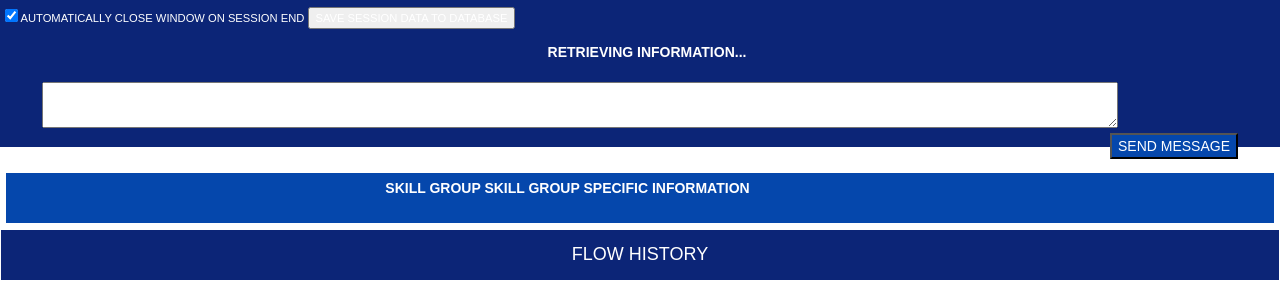
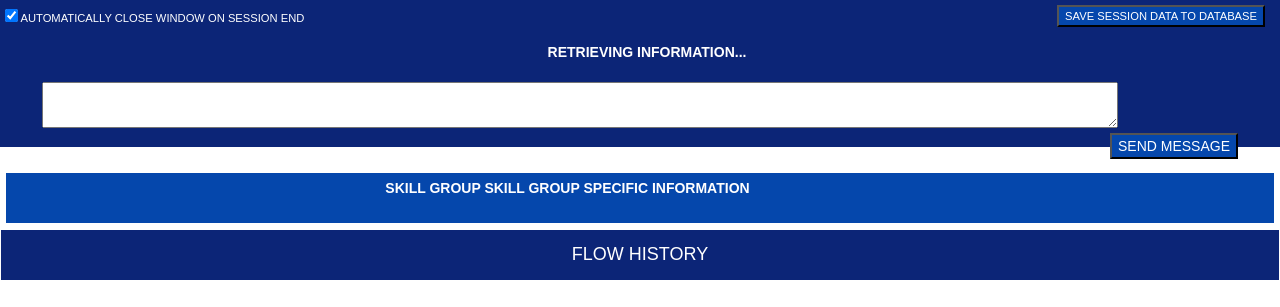
Before and after one commit to evainefaye/SAMS-NODE, a website: page sams-client-monitor-popup/index.html in a window 1280 px wide. Shown: the top 307 px of the page. Drawn offline with nearby package versions, Linux system fonts and the light colour scheme; no server answers.

Commit message:
Update stylesheet.css
Updated stylesheet for save button

```diff
--- a/sams-client-monitor-popup/stylesheets/stylesheet.css
+++ b/sams-client-monitor-popup/stylesheets/stylesheet.css
@@ -176,6 +176,7 @@ div#autoclosediv {
     left: 5px;
     top: 5px;
     font-size: 80%;
+	width: 100%;
 }
 
 textarea#pushMessage {
@@ -193,6 +194,12 @@ button#pushMessageButton {
     background-color:  #0547ac;
 }
 
+button#storeInfoButton {
+	position: absolute;
+	right: 20px;
+    background-color:  #0547ac;
+}
+
 a.fancybox img {
     border: none;
     box-shadow: 0 1px 7px rgba(0,0,0,0.6);
```
